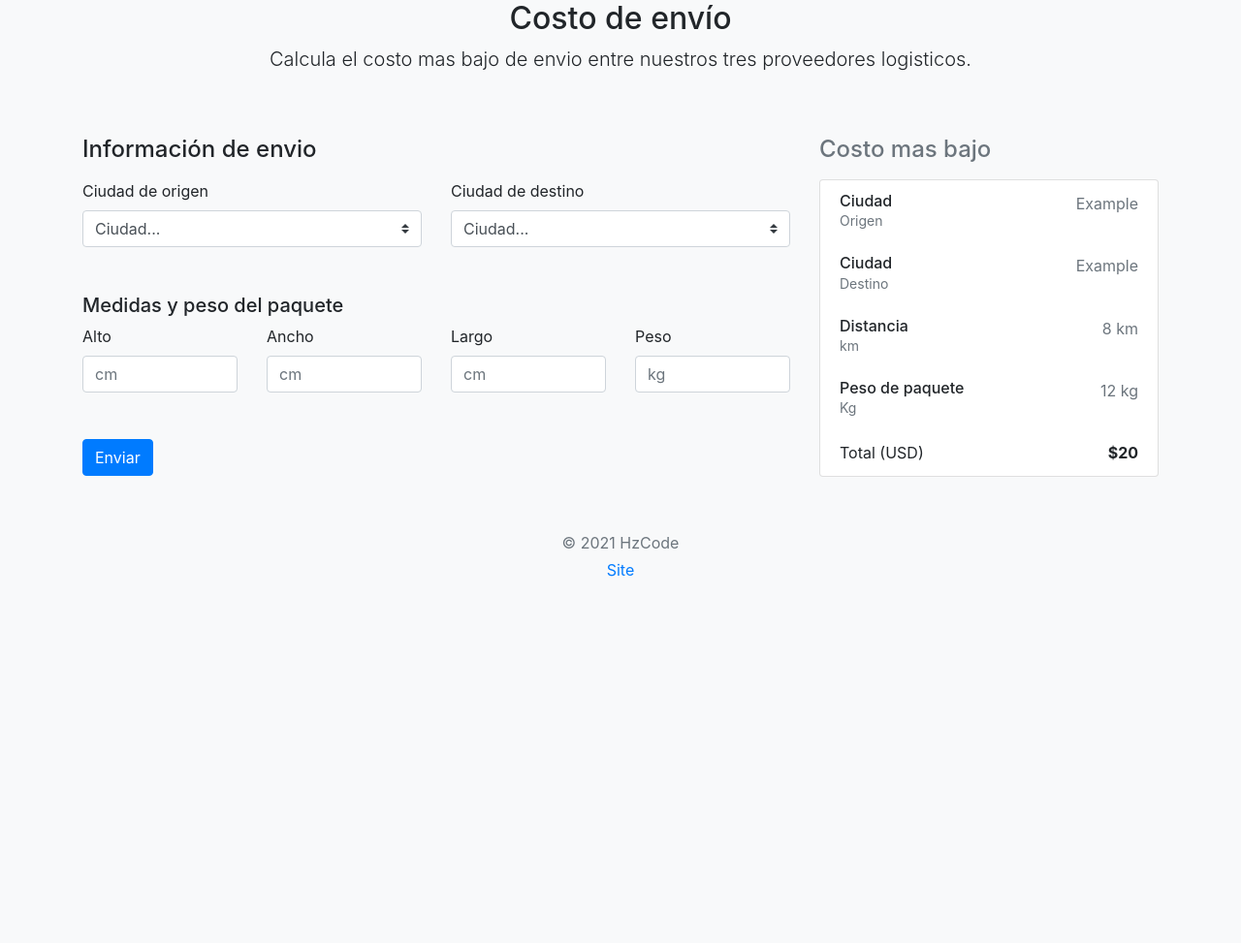
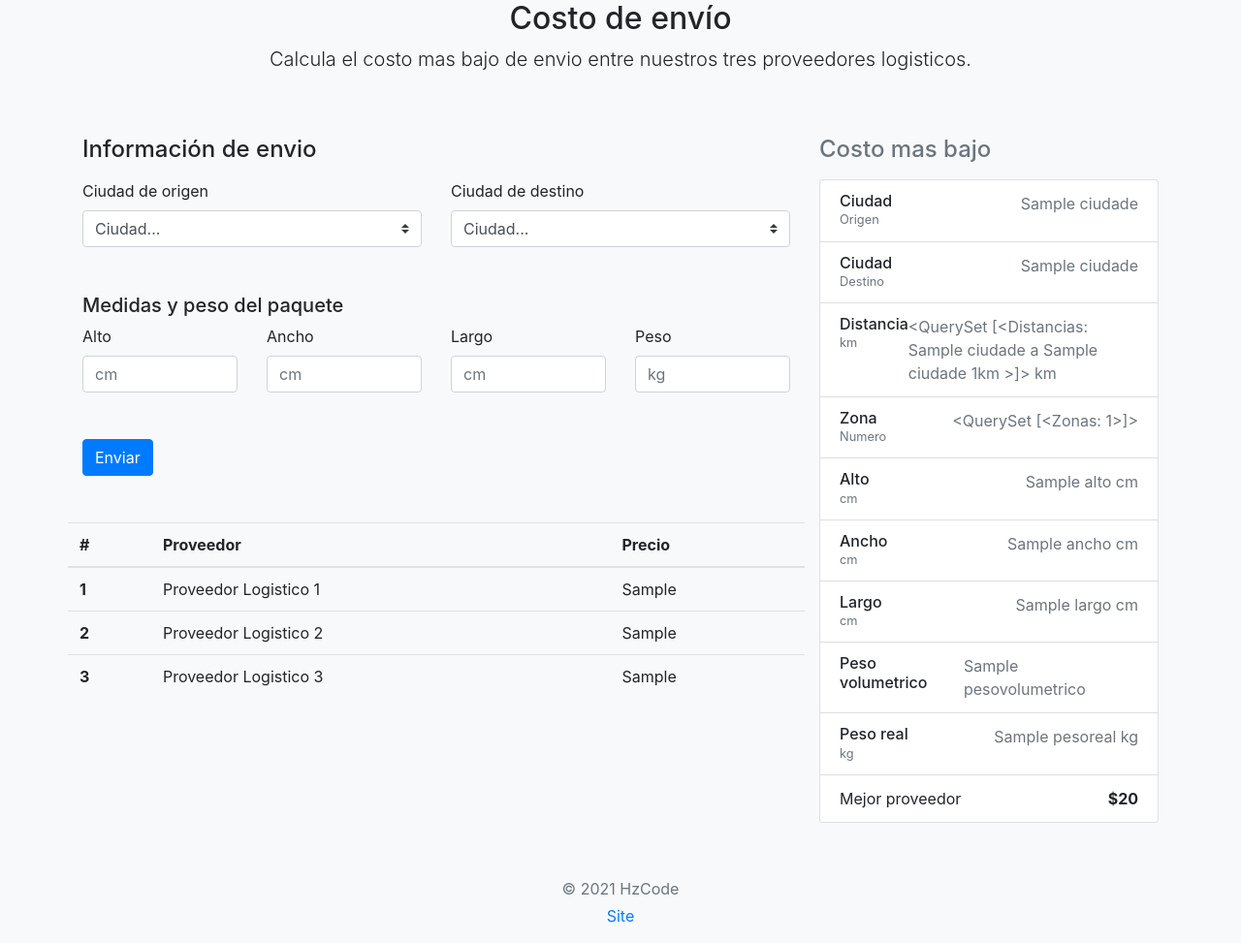
Before and after one commit to Zarate96/omnipetTest, a Django app: template pages/templates/pages/home.html in a window 1280 px wide. Shown: the part 144-1117 px from the top of the page at 97% size. Before the commit the page ends 739 px from the top, so only its background shows below. Run offline with Django 3.2, Linux system fonts and the light colour scheme; tables that the repository leaves empty hold one stand-in row (values such as "Sample post"); the template is opened without the code that fills it: values that come from a table or form of the project are taken from there, most other values are stand-ins (such as "Sample title", 1, 10 or a date in 2020); some libraries are stand-ins or nearby versions.

Commit message:
create fronted

```diff
--- a/pages/templates/pages/home.html
+++ b/pages/templates/pages/home.html
@@ -10,12 +10,6 @@
     <!-- Bootstrap CSS -->
     <link rel="stylesheet" href="https://maxcdn.bootstrapcdn.com/bootstrap/4.0.0/css/bootstrap.min.css" integrity="sha384-Gn5384xqQ1aoWXA+058RXPxPg6fy4IWvTNh0E263XmFcJlSAwiGgFAW/dAiS6JXm" crossorigin="anonymous">
     <link rel="canonical" href="https://getbootstrap.com/docs/4.0/examples/checkout/">
-
-    <!-- Bootstrap core CSS -->
-    <link href="../../dist/css/bootstrap.min.css" rel="stylesheet">
-
-    <!-- Custom styles for this template -->
-    <link href="form-validation.css" rel="stylesheet">
 
     <!-- FontAwesome -->
     <script src="https://kit.fontawesome.com/a310f58f3b.js" crossorigin="anonymous"></script>
@@ -33,6 +27,111 @@
       </div>
 
       <div class="row">
+
+        {% if distancia or pesovolumetrico or pesoreal%}
+        <div class="col-md-4 order-md-2 mb-4">
+          <h4 class="d-flex justify-content-between align-items-center mb-3">
+            <span class="text-muted">Costo mas bajo</span>
+          </h4>
+          <ul class="list-group mb-3">
+            {% if origen %}
+            <li class="list-group-item d-flex justify-content-between lh-condensed">
+                <div>
+                  <h6 class="my-0">Ciudad</h6>
+                  <small class="text-muted">Origen</small>
+                </div>
+                <span class="text-muted">{{origen}}</span>
+            </li>
+            {% endif %}
+            {% if destino %}
+            <li class="list-group-item d-flex justify-content-between lh-condensed">
+                <div>
+                  <h6 class="my-0">Ciudad</h6>
+                  <small class="text-muted">Destino</small>
+                </div>
+                <span class="text-muted">{{destino}}</span>
+            </li>
+            {% endif %}
+            {% if distancia %}
+            <li class="list-group-item d-flex justify-content-between lh-condensed">
+              <div>
+                <h6 class="my-0">Distancia</h6>
+                <small class="text-muted">km</small>
+              </div>
+              <span class="text-muted">{{distancia}} km</span>
+            </li>
+            {% endif %}
+            {% if zona %}
+            <li class="list-group-item d-flex justify-content-between lh-condensed">
+              <div>
+                <h6 class="my-0">Zona</h6>
+                <small class="text-muted">Numero</small>
+              </div>
+              <span class="text-muted">{{zona}}</span>
+            </li>
+            {% endif %}
+            {% if alto %}
+            <li class="list-group-item d-flex justify-content-between lh-condensed">
+              <div>
+                <h6 class="my-0">Alto</h6>
+                <small class="text-muted">cm</small>
+              </div>
+              <span class="text-muted">{{alto}} cm</span>
+            </li>
+            {% endif %}
+            {% if ancho %}
+            <li class="list-group-item d-flex justify-content-between lh-condensed">
+              <div>
+                <h6 class="my-0">Ancho</h6>
+                <small class="text-muted">cm</small>
+              </div>
+              <span class="text-muted">{{ancho}} cm</span>
+            </li>
+            {% endif %}
+            {% if largo %}
+            <li class="list-group-item d-flex justify-content-between lh-condensed">
+              <div>
+                <h6 class="my-0">Largo</h6>
+                <small class="text-muted">cm</small>
+              </div>
+              <span class="text-muted">{{largo}} cm</span>
+            </li>
+            {% endif %}
+            {% if pesovolumetrico%}
+            <li class="list-group-item d-flex justify-content-between lh-condensed">
+              <div>
+                <h6 class="my-0">Peso volumetrico</h6>
+                <small class="text-muted"></small>
+              </div>
+              <span class="text-muted">{{pesovolumetrico}}</span>
+            </li>
+            {%else%}
+            <li class="list-group-item d-flex justify-content-between lh-condensed">
+              <div>
+                <h6 class="my-0">Peso volumetrico</h6>
+                <small class="text-muted">N/A</small>
+              </div>
+              <span class="text-muted">0</span>
+            </li>
+            {% endif %}
+            {% if pesoreal%}
+            <li class="list-group-item d-flex justify-content-between lh-condensed">
+              <div>
+                <h6 class="my-0">Peso real</h6>
+                <small class="text-muted">kg</small>
+              </div>
+              <span class="text-muted">{{pesoreal}} kg</span>
+            </li>
+            {% endif %}
+
+
+            <li class="list-group-item d-flex justify-content-between">
+              <span>Mejor proveedor</span>
+              <strong>$20</strong>
+            </li>
+          </ul>
+        </div>
+        {% else %}
         <div class="col-md-4 order-md-2 mb-4">
           <h4 class="d-flex justify-content-between align-items-center mb-3">
             <span class="text-muted">Costo mas bajo</span>
@@ -40,45 +139,19 @@
           <ul class="list-group mb-3">
             <li class="list-group-item d-flex justify-content-between lh-condensed">
                 <div>
-                  <h6 class="my-0">Ciudad</h6>
-                  <small class="text-muted">Origen</small>
+                  <h6 class="my-0">Resultados</h6>
+                  <small class="text-muted">Información</small>
                 </div>
-                <span class="text-muted">Example</span>
-            </li>
-            <li class="list-group-item d-flex justify-content-between lh-condensed">
-                <div>
-                  <h6 class="my-0">Ciudad</h6>
-                  <small class="text-muted">Destino</small>
-                </div>
-                <span class="text-muted">Example</span>
-            </li>
-            <li class="list-group-item d-flex justify-content-between lh-condensed">
-              <div>
-                <h6 class="my-0">Distancia</h6>
-                <small class="text-muted">km</small>
-              </div>
-              <span class="text-muted">8 km</span>
-            </li>
-            <li class="list-group-item d-flex justify-content-between lh-condensed">
-              <div>
-                <h6 class="my-0">Peso de paquete</h6>
-                <small class="text-muted">Kg</small>
-              </div>
-              <span class="text-muted">12 kg</span>
-            </li>
-
-
-            <li class="list-group-item d-flex justify-content-between">
-              <span>Total (USD)</span>
-              <strong>$20</strong>
+                <span class="text-muted"></span>
             </li>
           </ul>
         </div>
+        {% endif %}
 
         <div class="col-md-8 order-md-1">
           <h4 class="mb-3">Información de envio</h4>
-          <form class="needs-validation" method="POST" action="">
-
+          <form class="needs-validation" method="POST" action="{% url 'info' %}">
+            {% csrf_token %}
             <div class="row mb-5">
                 <div class="col-6">
                   <label for="country">Ciudad de origen</label>
@@ -94,7 +167,7 @@
                 </div>
                 <div class="col-6">
                     <label for="country">Ciudad de destino</label>
-                    <select class="custom-select d-block w-100" id="destino" id="destino" required>
+                    <select class="custom-select d-block w-100" id="destino" name="destino" required>
                       <option value="">Ciudad...</option>
                       {% for ciudad in ciudades %}
                         <option>{{ciudad.nombre}}</option>
@@ -137,10 +210,41 @@
                   </div>
                 </div>
             </div>
-            <button type="button" class="btn btn-primary">Enviar</button>
+            <button type="submit" value="Send" class="btn btn-primary">Enviar</button>
           </form>
+          <div class="row mt-5">
+            <table class="table">
+              <thead>
+                <tr>
+                  <th scope="col">#</th>
+                  <th scope="col">Proveedor</th>
+                  <th scope="col">Precio</th>
+                </tr>
+              </thead>
+              <tbody>
+                <tr>
+                  <th scope="row">1</th>
+                  <td>Proveedor Logistico 1</td>
+                  <td>{{proveedor1}}</td>
+                </tr>
+                <tr>
+                  <th scope="row">2</th>
+                  <td>Proveedor Logistico 2</td>
+                  <td>{{proveedor2}}</td>
+                </tr>
+                <tr>
+                  <th scope="row">3</th>
+                  <td>Proveedor Logistico 3</td>
+                  <td>{{proveedor3}}</td>
+                </tr>
+              </tbody>
+            </table>
+          </div>
         </div>
       </div>
+
+
+
       <footer class="pt-3 text-muted text-center text-small">
         <p class="mb-1">&copy; 2021 HzCode</p>
         <ul class="list-inline">
@@ -154,10 +258,7 @@
     <!-- Placed at the end of the document so the pages load faster -->
     <script src="https://code.jquery.com/jquery-3.2.1.slim.min.js" integrity="sha384-KJ3o2DKtIkvYIK3UENzmM7KCkRr/rE9/Qpg6aAZGJwFDMVNA/GpGFF93hXpG5KkN" crossorigin="anonymous"></script>
     <script>window.jQuery || document.write('<script src="../../assets/js/vendor/jquery-slim.min.js"><\/script>')</script>
-    <script src="../../assets/js/vendor/popper.min.js"></script>
-    <script src="../../dist/js/bootstrap.min.js"></script>
-    <script src="../../assets/js/vendor/holder.min.js"></script>
-    <script>
+     <script>
       // Example starter JavaScript for disabling form submissions if there are invalid fields
       (function() {
         'use strict';
```
Also changed, not shown: pages/views.py (+80 -2 lines).
